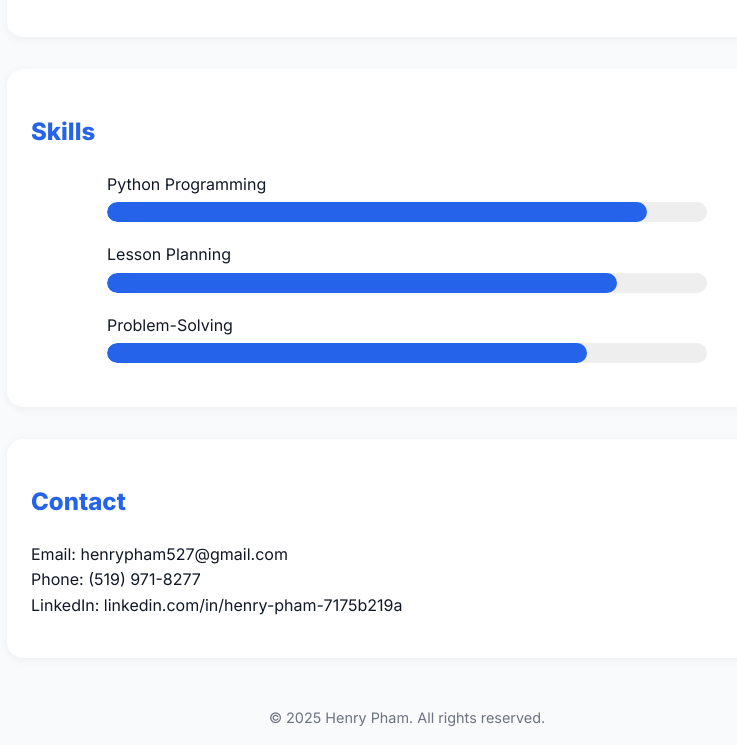
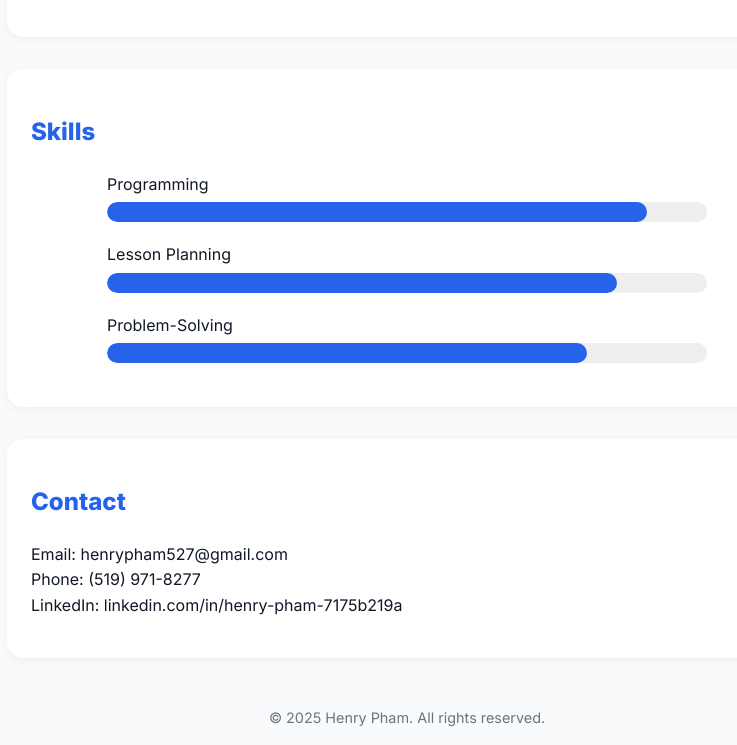
Before and after one commit to HenryPham1546/website, a plain HTML site: page index.html in a window 1280 px wide. Shown: the part 946-1691 px from the top of the page, without its empty margins (233-970 px from the left). Drawn offline with Linux system fonts and the light colour scheme.

Commit message:
Update index.html

```diff
--- a/index.html
+++ b/index.html
@@ -121,7 +121,7 @@
       <div class="section" id="skills">
         <div class="skills-container">
           <div class="skill">
-            <div class="skill-name">Python Programming</div>
+            <div class="skill-name">Programming</div>
             <div class="skill-bar">
               <div class="skill-progress" data-progress="90%"></div>
             </div>
```
